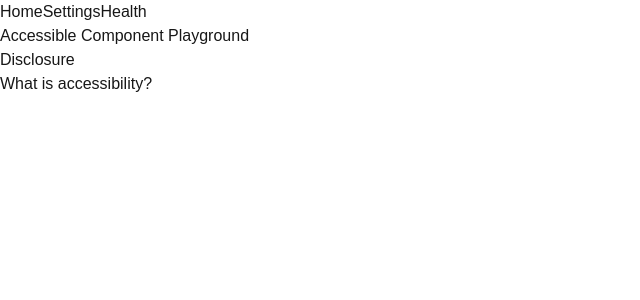
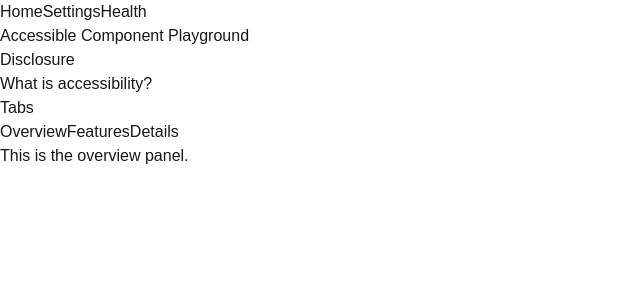
Before and after one commit to nsikak-itama/ai-internship-capstone, a Next.js app: page /playground in a window 1280 px wide. Shown: the top 300 px of the page, without its empty margins (0-640 px from the left). Built offline with nearby package versions, Linux system fonts and the light colour scheme.

Commit message:
feat: add accessible tabs component

```diff
--- a/app/playground/page.tsx
+++ b/app/playground/page.tsx
@@ -1,4 +1,5 @@
 import Disclosure from "../../playground/Disclosure";
+import Tabs from "../../playground/Tabs";
 
 export default function PlaygroundPage() {
   return (
@@ -15,6 +16,29 @@ export default function PlaygroundPage() {
           </p>
         </Disclosure>
       </section>
+
+      <section>
+        <h2>Tabs</h2>
+        <Tabs tabs={[
+            {
+              id: "tab-overview",
+              label: "Overview",
+              content: <p>This is the overview panel.</p>,
+            },
+            {
+              id: "tab-features",
+              label: "Features",
+              content: <p>This is the features panel.</p>,
+            },
+            {
+              id: "tab-details",
+              label: "Details",
+              content: <p>This is the details panel.</p>,
+            },
+        ]}>
+
+        </Tabs>
+      </section>
     </main>
   );
 }
--- /dev/null
+++ b/playground/Tabs.tsx
@@ -0,0 +1,79 @@
+"use client";
+
+import { useRef, useState } from "react";
+
+interface Tab {
+  id: string;
+  label: string;
+  content: React.ReactNode;
+}
+
+interface TabsProps {
+  tabs: Tab[];
+}
+
+export default function Tabs({ tabs }: TabsProps) {
+  const [activeTab, setActiveTab] = useState(0);
+  const tabRefs = useRef<(HTMLButtonElement | null)[]>([]);
+
+  const activateTab = (index: number) => {
+    setActiveTab(index);
+    tabRefs.current[index]?.focus();
+  };
+
+  const handleKeyDown = (
+    event: React.KeyboardEvent<HTMLButtonElement>,
+    index: number
+  ) => {
+    let nextIndex: number | null = null;
+
+    if (event.key === "ArrowRight") {
+      nextIndex = (index + 1) % tabs.length;
+    }
+
+    if (event.key === "ArrowLeft") {
+      nextIndex = (index - 1 + tabs.length) % tabs.length;
+    }
+
+    if (nextIndex !== null) {
+      event.preventDefault();
+      activateTab(nextIndex);
+    }
+  };
+
+  const activeTabData = tabs[activeTab];
+
+  return (
+    <div>
+      <div role="tablist" aria-label="Example tabs">
+        {tabs.map((tab, index) => (
+          <button
+            key={tab.id}
+            ref={(element) => {
+              tabRefs.current[index] = element;
+            }}
+            type="button"
+            role="tab"
+            id={tab.id}
+            aria-selected={activeTab === index}
+            aria-controls={`${tab.id}-panel`}
+            tabIndex={activeTab === index ? 0 : -1}
+            onClick={() => setActiveTab(index)}
+            onKeyDown={(event) => handleKeyDown(event, index)}
+          >
+            {tab.label}
+          </button>
+        ))}
+      </div>
+
+      <div
+        role="tabpanel"
+        id={`${activeTabData.id}-panel`}
+        aria-labelledby={activeTabData.id}
+        tabIndex={0}
+      >
+        {activeTabData.content}
+      </div>
+    </div>
+  );
+}
```
